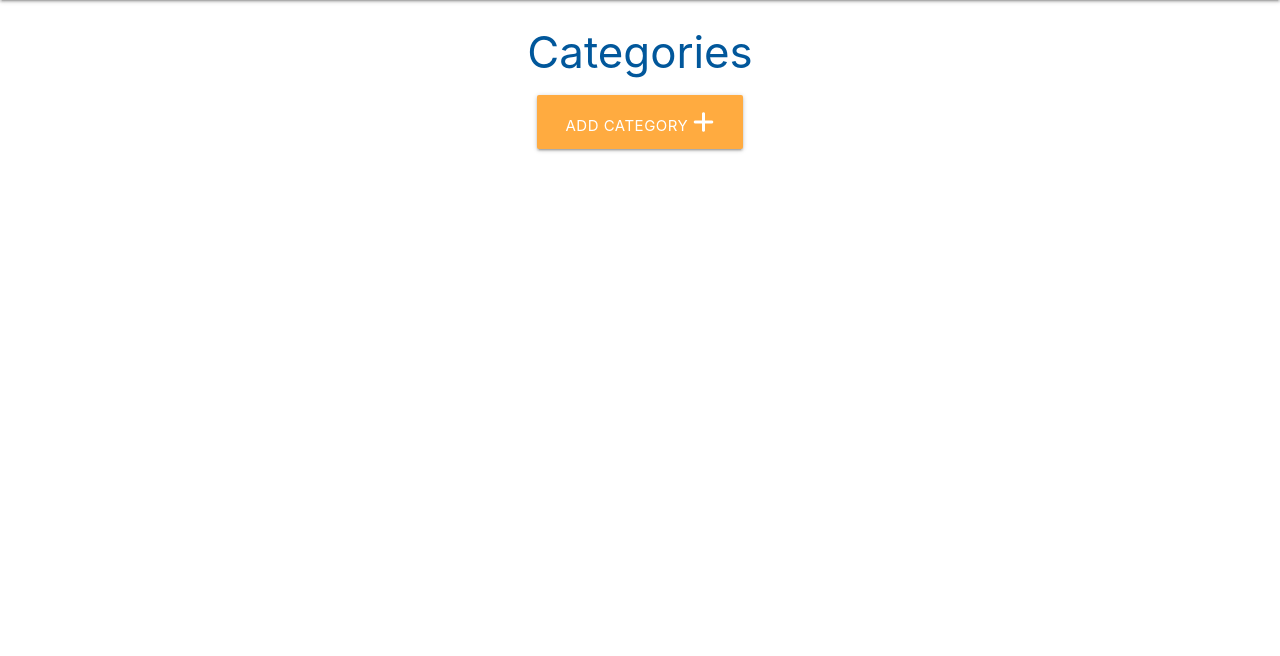
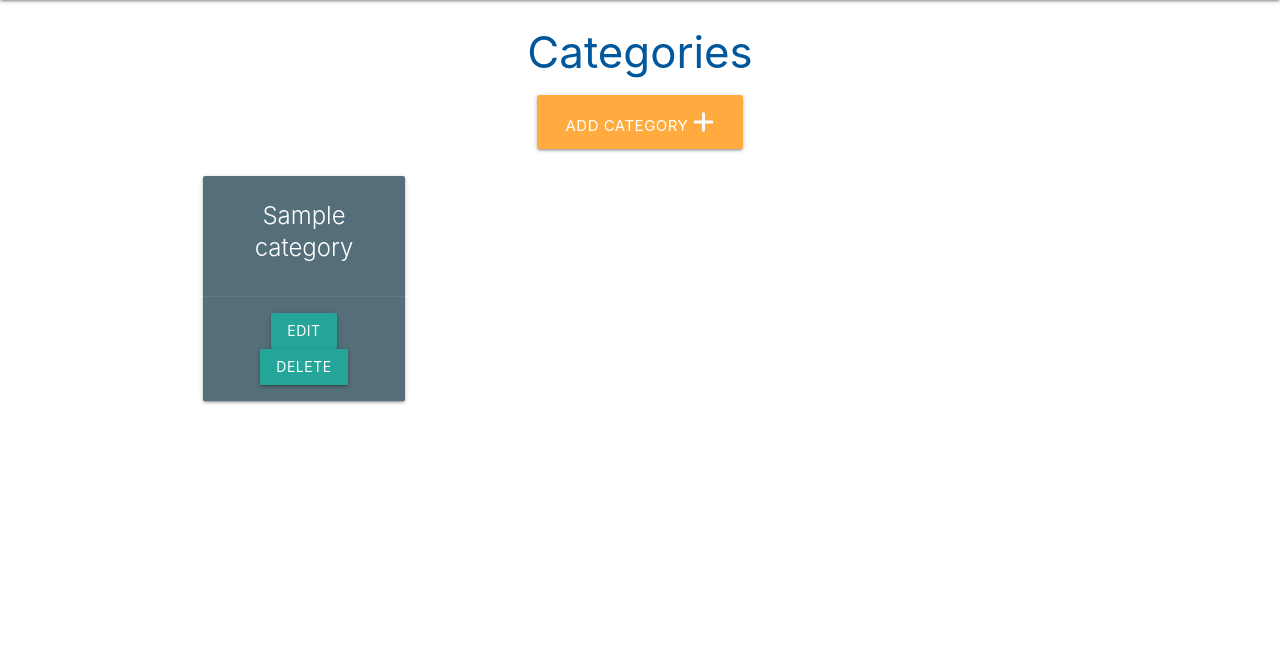
Before and after one commit to Jakemcp97/rdbms-mini-project, a Flask app: page /categories in a window 1280 px wide. Shown: the part 64-720 px from the top of the page. Run offline with Flask 2, Linux system fonts and the light colour scheme; tables that the repository leaves empty hold one stand-in row (values such as "Sample post"); some libraries are stand-ins or nearby versions.

Commit message:
add catagories from frontend done

```diff
--- a/taskmanager/routes.py
+++ b/taskmanager/routes.py
@@ -10,7 +10,8 @@ def home():
 
 @app.route("/categories")
 def categories():
-    return render_template("categories.html")
+    categories = list(Category.query.order_by(Category.category_name).all())
+    return render_template("categories.html", categories=categories)
 
 
 @app.route("/add_category", methods=["GET", "POST"])
@@ -19,5 +20,5 @@ def add_category():
         category = Category(category_name=request.form.get("category_name"))
         db.session.add(category)
         db.session.commit()
-        return redirect(url_for(categories))
+        return redirect(url_for("categories"))
     return render_template("add_category.html")
--- a/taskmanager/templates/categories.html
+++ b/taskmanager/templates/categories.html
@@ -12,4 +12,21 @@
     </div>
 </div>
 
+<div class="row">
+    {% for category in categories %}
+    <div class="col s12 m6 l3">
+        <div class="card blue-grey darken-1 center-align">
+            <div class="card-content white-text">
+                <span class="card-title">{{category.category_name}}</span>
+
+            </div>
+            <div class="card-action">
+                <a href="#" class="btn">Edit</a>
+                <a href="#" class="btn">Delete</a>
+            </div>
+        </div>
+    </div>
+    {% endfor %}
+</div>
+
 {% endblock %}
```
